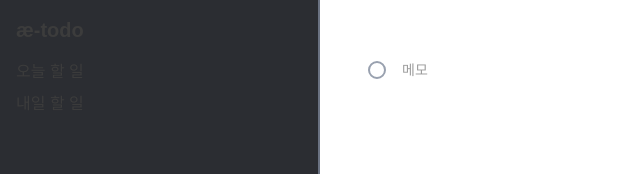
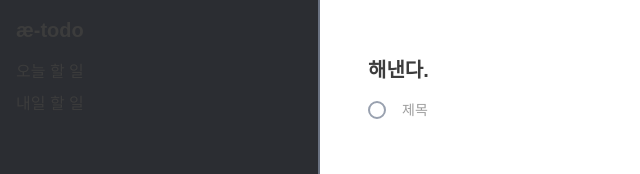
Before and after one commit to B-gooroom/ae-todo, a Next.js app: page / in a window 1280 px wide. Shown: the top 174 px of the page, without its empty margins (0-640 px from the left). Built offline with nearby package versions, Linux system fonts and the light colour scheme.

Commit message:
FIX[memo]: memo 기능 추가

```diff
--- a/src/app/components/TodoItem.tsx
+++ b/src/app/components/TodoItem.tsx
@@ -1,22 +1,31 @@
+"use client";
+
 import CheckBox from "./CheckBox";
+
+interface TodoItemProps {
+  value: string;
+  memo: string;
+  onChange: (e: React.ChangeEvent<HTMLInputElement>) => void;
+  onMemoChange: (e: React.ChangeEvent<HTMLTextAreaElement>) => void;
+  onKeyDown: (e: React.KeyboardEvent<HTMLInputElement>) => void;
+  checked: boolean;
+  onCheck: () => void;
+  autoFocus?: boolean;
+}
 
 export default function TodoItem({
   value,
+  memo,
   onChange,
+  onMemoChange,
   onKeyDown,
   checked,
   onCheck,
   autoFocus,
-}: {
-  value: string;
-  onChange: (e: React.ChangeEvent<HTMLInputElement>) => void;
-  onKeyDown: (e: React.KeyboardEvent<HTMLInputElement>) => void;
-  checked: boolean;
-  onCheck: () => void;
-  autoFocus?: boolean;
-}) {
+}: TodoItemProps) {
   return (
-    <div className="flex items-center gap-2 w-full py-1">
+    <div className="flex flex-col gap-2 w-full py-1 items-start">
+      <div className="flex items-center gap-2 w-full">
         <CheckBox checked={checked} onCheck={onCheck} />
         <input
           type="text"
@@ -24,11 +33,21 @@ export default function TodoItem({
           onChange={onChange}
           onKeyDown={onKeyDown}
           autoFocus={autoFocus}
-        placeholder="메모"
+          placeholder="제목"
           className={`bg-transparent outline-none w-full px-2 rounded text-sm ${
             checked ? "line-through text-gray-400" : ""
           }`}
         />
       </div>
+      {(value?.trim() || memo?.trim()) && (
+        <textarea
+          value={memo}
+          onChange={onMemoChange}
+          placeholder="메모 추가..."
+          className="bg-transparent outline-none w-full px-2 py-1 rounded text-xs text-gray-300 resize-none min-h-[32px]"
+          rows={2}
+        />
+      )}
+    </div>
   );
 }
--- a/src/app/page.tsx
+++ b/src/app/page.tsx
@@ -4,7 +4,7 @@ import React, { useState } from "react";
 import TodoItem from "./components/TodoItem";
 
 export default function Home() {
-  const [todos, setTodos] = useState([{ text: "", checked: false }]);
+  const [todos, setTodos] = useState([{ text: "", memo: "", checked: false }]);
 
   const handleChange = (
     idx: number,
@@ -12,6 +12,15 @@ export default function Home() {
   ) => {
     const newTodos = [...todos];
     newTodos[idx].text = e.target.value;
+    setTodos(newTodos);
+  };
+
+  const handleMemoChange = (
+    idx: number,
+    e: React.ChangeEvent<HTMLTextAreaElement>
+  ) => {
+    const newTodos = [...todos];
+    newTodos[idx].memo = e.target.value;
     setTodos(newTodos);
   };
 
@@ -30,7 +39,7 @@ export default function Home() {
       e.preventDefault();
       const value = (e.target as HTMLInputElement).value.trim();
       if (value !== "" && idx === todos.length - 1) {
-        setTodos([...todos, { text: "", checked: false }]);
+        setTodos([...todos, { text: "", memo: "", checked: false }]);
       }
     }
   };
@@ -46,13 +55,16 @@ export default function Home() {
           </div>
         </div>
       </div>
-      <main className="flex flex-col gap-[32px] row-start-2 items-start w-full max-w-md py-14 px-4 ">
+      <main className="flex flex-col gap-[12px] row-start-2 items-start w-full max-w-md py-14 px-4 ">
+        <p className="text-xl font-bold">해낸다.</p>
         <div className="flex flex-col gap-[4px] w-full">
           {todos.map((todo, idx) => (
             <TodoItem
               key={idx}
               value={todo.text}
+              memo={todo.memo}
               onChange={(e) => handleChange(idx, e)}
+              onMemoChange={(e) => handleMemoChange(idx, e)}
               onKeyDown={(e) => handleKeyDown(idx, e)}
               checked={todo.checked}
               onCheck={() => handleCheck(idx)}
```
Lines whose indentation alone changed are shown as unchanged.
